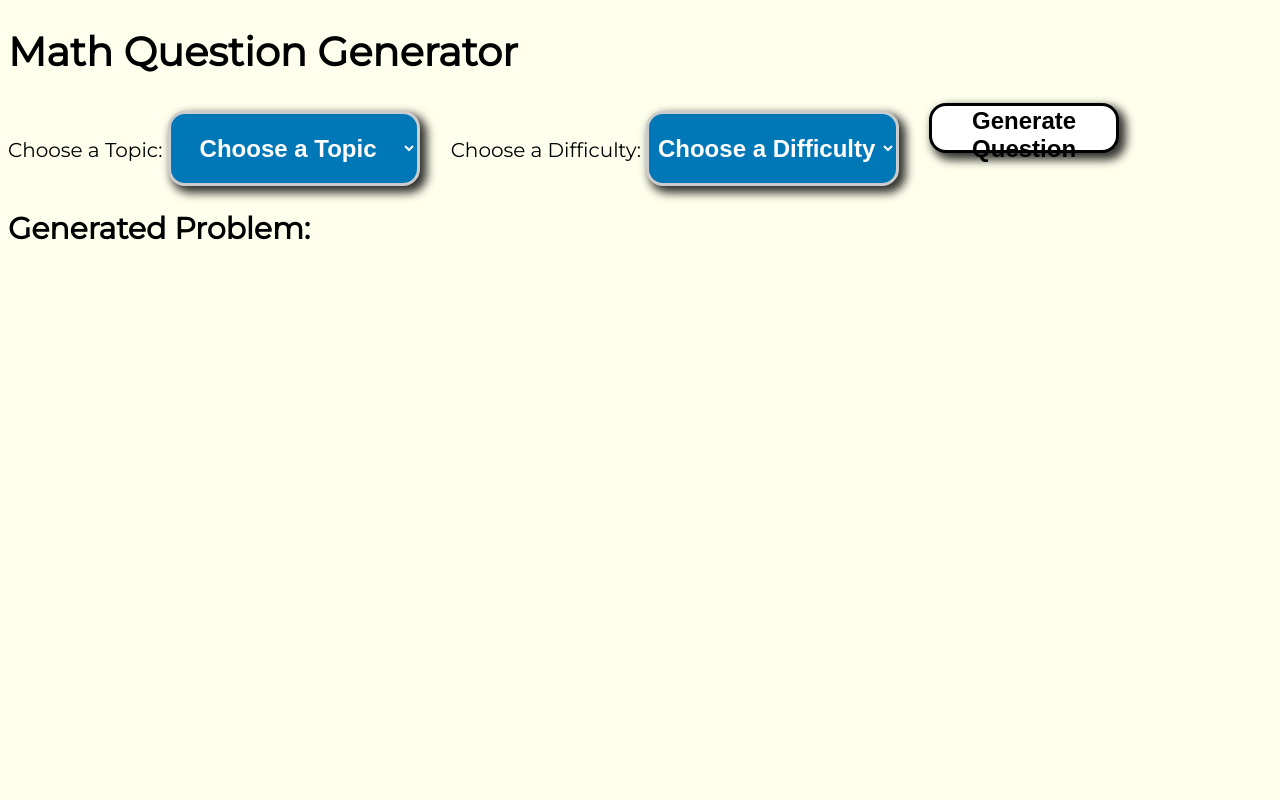
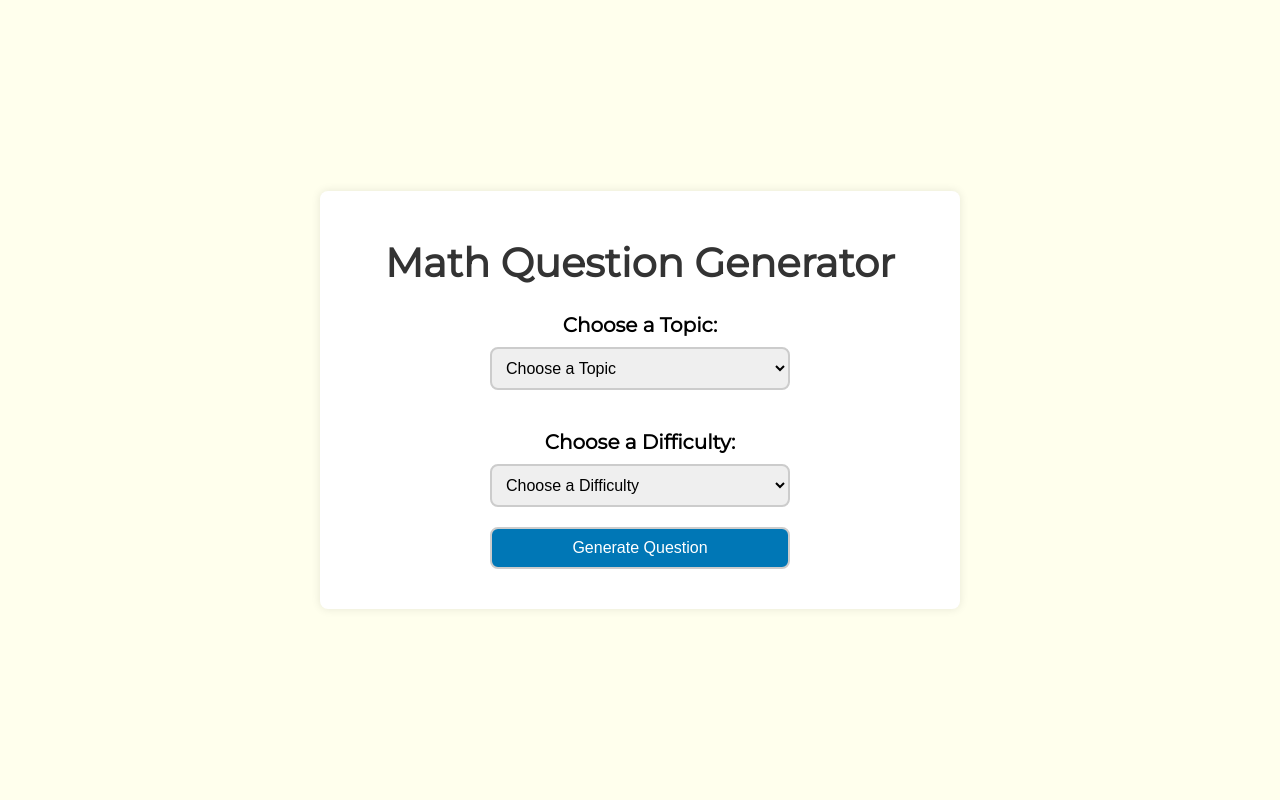
Before and after one commit to IzumiWasTaken/SK-Maths-Competition-2024, a Flask app: page / in a window 1280 px wide. Run offline with Flask 3, Linux system fonts and the light colour scheme.

Commit message:
Update index.html

```diff
--- a/templates/index.html
+++ b/templates/index.html
@@ -1,73 +1,76 @@
 <!DOCTYPE html>
 <html lang="en">
-    <link href='https://fonts.googleapis.com/css?family=Montserrat' rel='stylesheet'>
 <head>
     <meta charset="UTF-8">
     <meta name="viewport" content="width=device-width, initial-scale=1.0">
-    <title>OpenAI Text Generator</title>
-    <script src="https://code.jquery.com/jquery-3.6.0.min.js"></script>
-    <link rel= "stylesheet" type= "text/css" href= "{{ url_for('static',filename='styles/style.css') }}">
+    <title>Math Question Generator</title>
+    <link href='https://fonts.googleapis.com/css?family=Montserrat' rel='stylesheet'>
+    <link rel="stylesheet" href="{{ url_for('static', filename='styles/style.css') }}">
     <link rel="stylesheet" href="https://cdnjs.cloudflare.com/ajax/libs/font-awesome/5.15.4/css/all.min.css">
     <style>
         body {
             font-size: 20px;
             font-family: Montserrat;
+            background-color: #FFFFED;
+            display: flex;
+            justify-content: center;
+            align-items: center;
+            height: 100vh;
+            margin: 0;
         }
-        h3.fontsize16 {
+        .container {
+            background-color: #fff;
+            padding: 20px;
+            border-radius: 8px;
+            box-shadow: 0 0 10px rgba(0, 0, 0, 0.1);
+            text-align: center;
+            width: 80%;
+            max-width: 600px;
+        }
+        h1 {
+            color: #333;
+        }
+        label {
+            font-weight: bold;
+            display: block;
+            margin: 20px 0 10px;
+        }
+        select, button, input, textarea {
+            padding: 10px;
+            margin-bottom: 20px;
+            border-radius: 8px;
+            border: 2px solid #ccc;
             font-size: 16px;
+            width: 100%;
+            max-width: 300px;
         }
-        .custom-button {
-            height: 75px;
-            width: 20%;
-            font-weight: 700;
-            font-size: 24px;
-            border: 3px solid #cccccc;
+        button {
             background-color: #0077B6;
-            color: #ffffff;
-            border-radius: 17px;
+            color: #fff;
+            cursor: pointer;
             transition: background-color 0.3s ease;
-            text-align: center;
-            box-shadow: 5px 5px 10px 2px rgba(0,0,0,.8);
         }
-        .custom-button:hover {
-            background-color: #2c3e50; /* Change color on hover */
-            transition: scale(0.95);
-            opacity: 0.75;
-            z-index: 2;
+        button:hover {
+            background-color: #005f8b;
         }
-        .disabledclass {
-            color: #ffffff
+        #problem-container, #response-container, #feedback-container {
+            margin-top: 20px;
+            display: none;
         }
-        .genbutton {
-            height: 50px;
-            width: 15%;
-            font-weight: 700;
-            font-size: 24px;
-            border: 3px solid #000000;
-            background-color: #ffffff;
-            color: #000000;
-            border-radius: 17px;
-            transition: background-color 0.3s ease;
-            text-align: center;
-            box-shadow: 5px 5px 10px 2px rgba(0,0,0,.8);
-        }
-        #problem-container {
-            margin-top:20px;
-        }
-        #generated-problem {
-            font-size: 40px;
-            color: #555
+        #generated-problem, #gpt-response {
+            font-size: 1.2em;
+            color: #555;
         }
     </style>
 </head>
-<body style="background-color: #FFFFED">
+<body>
     <div class="container">
         <h1>Math Question Generator</h1>
-        <form id="generateForm"> <!-- Not sure about the actual id requested in app.py -->
+        <form id="generateForm">
             <label for="topic">Choose a Topic:</label>
-            <select class="custom-button" id="topic" name="topic" style="margin-right: 25px;" required >
+            <select id="topic" name="topic" required>
                 <option class="disabledclass" disabled selected value>Choose a Topic</option>
-                <option value="Trig">Trigonometry</option> <!--All value ids stated are reviewed and are correct-->
+                <option value="Trig">Trigonometry</option>
                 <option value="Para">Parabola</option>
                 <option value="Numbers">Numbers</option>
                 <option value="Prop">Proportions</option>
@@ -79,36 +82,47 @@
                 <option value="Ratio">Ratio</option>
             </select>
             <label for="difficulty">Choose a Difficulty:</label>
-            <select class="custom-button" id="difficulty" name="difficulty" style="margin-right: 25px;" required >
+            <select id="difficulty" name="difficulty" required>
                 <option class="disabledclass" disabled selected value>Choose a Difficulty</option>
                 <option value="Easy">Easy</option>
                 <option value="Medium">Medium</option>
                 <option value="Hard">Hard</option>
                 <option value="Difficult">Difficult</option>
             </select>
-            <button class="genbutton" type="submit" onclick="popup1()">Generate Question</button>
+            <button type="submit">Generate Question</button>
         </form>
-        <div class="problem-container">
-            <h2> Generated Problem: </h2>
+        <div id="problem-container">
+            <h2>Generated Problem:</h2>
+            <p id="generated-problem"></p>
+        </div>
+        <div id="response-container">
+            <label for="user-response">Your Response:</label>
+            <input type="text" id="user-response" name="user-response">
+            <button id="submit-response">Submit Response</button>
+        </div>
+        <div id="feedback-container">
+            <h2>Feedback:</h2>
+            <p id="gpt-response"></p>
+            <button id="next-question">Next Question</button>
+            <button id="back-button">Back</button>
         </div>
     </div>
+
     <script src="https://code.jquery.com/jquery-3.6.0.min.js"></script>
     <script>
-        function popup1() {
-            alert("Form filled :))")
-        }
         $(document).ready(function() {
-            $('#difficulty-form').on('submit', function(event) {
+            $('#generateForm').on('submit', function(event) {
                 event.preventDefault();
                 $.ajax({
-                    url:  '/generate',
+                    url: '/generate',
                     type: 'POST',
                     data: {
                         topic: $('#topic').val(),
                         difficulty: $('#difficulty').val()
-                     },
+                    },
                     success: function(response) {
                         $('#problem-container').show();
+                        $('#response-container').show();
                         $('#generated-problem').text(response.response);
                     },
                     error: function(error) {
@@ -116,6 +130,37 @@
                     }
                 });
             });
+
+            $('#submit-response').on('click', function(event) {
+                event.preventDefault();
+                var userResponse = $('#user-response').val();
+                $.ajax({
+                    url: '/respond',
+                    type: 'POST',
+                    data: { response: userResponse },
+                    success: function(response) {
+                        $('#feedback-container').show();
+                        $('#gpt-response').text(response.response);
+                    },
+                    error: function(error) {
+                        console.log(error);
+                    }
+                });
+            });
+
+            $('#next-question').on('click', function() {
+                $('#generateForm')[0].reset();
+                $('#problem-container, #response-container, #feedback-container').hide();
+                $('#user-response').val('');
+                $('#generated-problem, #gpt-response').text('');
+            });
+
+            $('#back-button').on('click', function() {
+                $('#generateForm')[0].reset();
+                $('#problem-container, #response-container, #feedback-container').hide();
+                $('#user-response').val('');
+                $('#generated-problem, #gpt-response').text('');
+            });
         });
     </script>
 </body>
```
